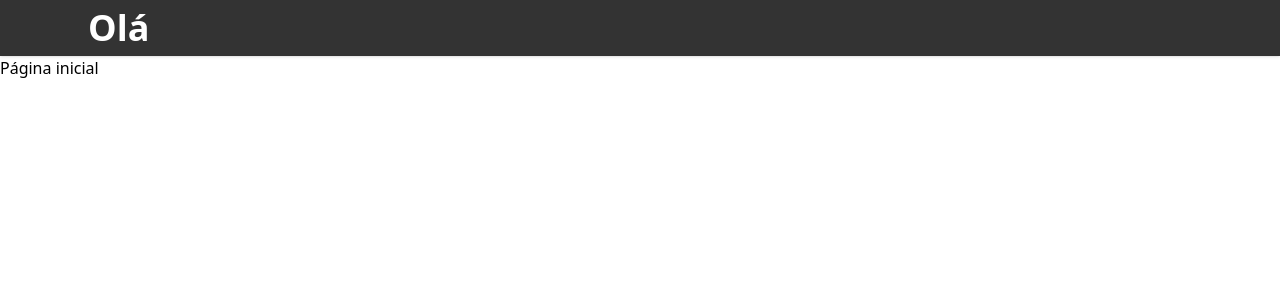
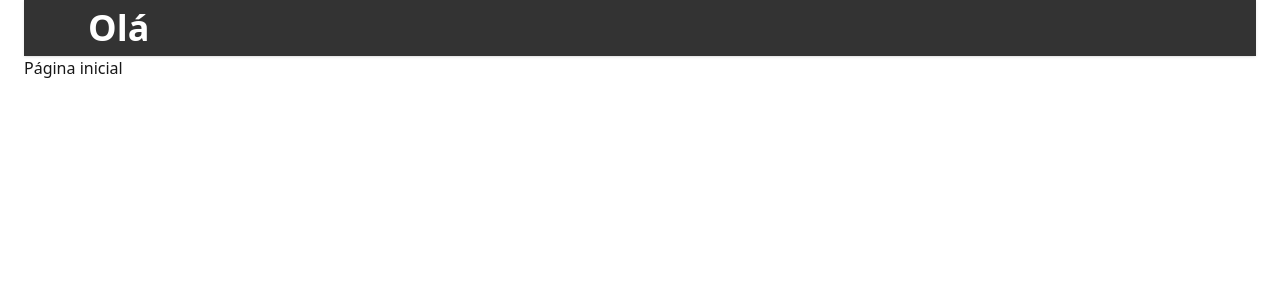
Before and after one commit to lightpotat0/Hackathon_project, a Next.js app: page / in a window 1280 px wide. Shown: the top 300 px of the page. Built offline with nearby package versions, Linux system fonts and the light colour scheme.

Commit message:
feat: standardize global padding and margin

```diff
--- a/src/app/globals.css
+++ b/src/app/globals.css
@@ -41,3 +41,55 @@ select::-ms-expand {
   background: transparent;
   color: inherit;
 }
+
+@import "tailwindcss";
+
+:root {
+  --background: #ffffff;
+  --foreground: #171717;
+
+  --color-blue-main: #2F80ED;
+  --color-green-main: #31B267;
+  --color-mid-tone: #29A384;
+  --color-blue-dark: #2B74D7;
+  --color-green-dark: #236C41;
+}
+
+@theme inline {
+  --color-background: var(--background);
+  --color-foreground: var(--foreground);
+  --font-sans: var(--font-geist-sans);
+  --font-mono: var(--font-geist-mono);
+
+  --color-primary: var(--color-blue-main);
+  --color-secondary: var(--color-green-main);
+  --color-accent: var(--color-mid-tone);
+  --color-primary-dark: var(--color-blue-dark);
+  --color-secondary-dark: var(--color-green-dark);
+}
+
+select {
+  background-color: transparent;
+  color: inherit;
+}
+
+select::-webkit-inner-spin-button,
+select::-webkit-outer-spin-button,
+select::-webkit-calendar-picker-indicator {
+  background: transparent !important;
+  color: inherit;
+  opacity: 1;
+}
+
+select::-ms-expand {
+  background: transparent;
+  color: inherit;
+}
+
+body {
+  background-color: var(--background);
+  color: var(--foreground);
+  padding: 0 1.5rem;
+  margin: 0;
+  font-family: var(--font-sans);
+}
```
